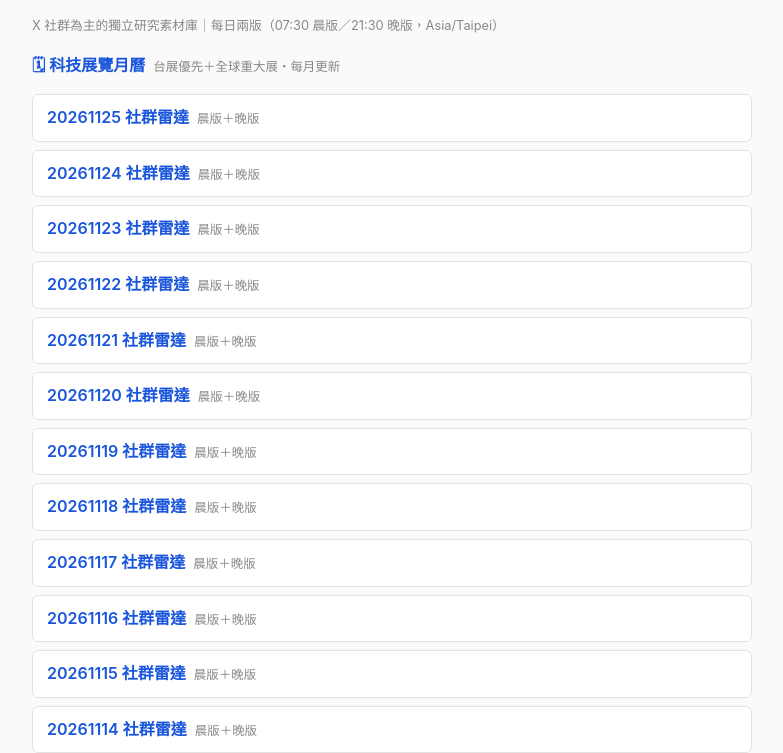
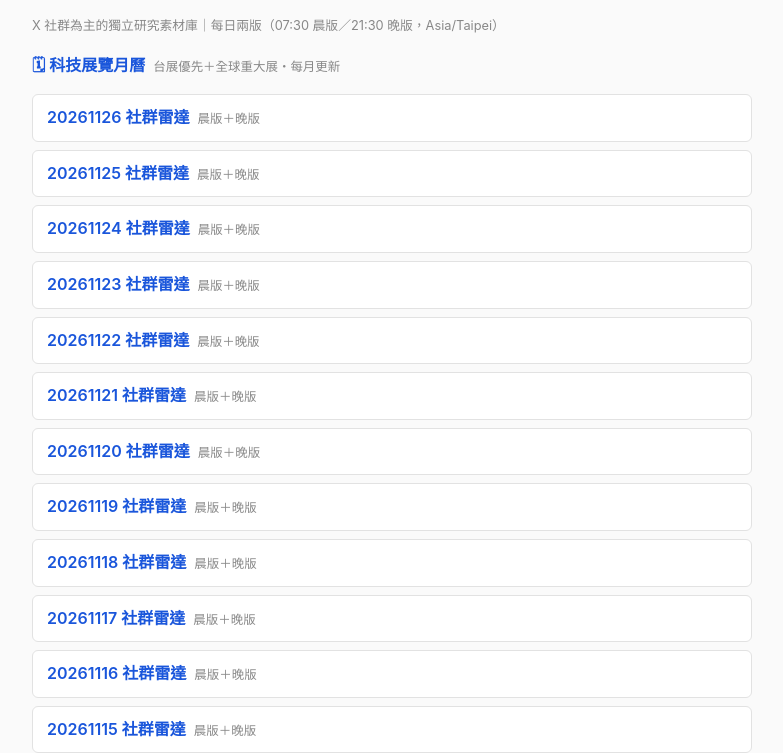
Before and after one commit to MasonLee3721/social-radar, a plain HTML site: page index.html in a window 1280 px wide. Shown: the part 69-822 px from the top of the page, without its empty margins (248-1031 px from the left). Drawn offline with Linux system fonts and the light colour scheme.

Commit message:
radar 20261126-am (1/2)

```diff
--- a/index.html
+++ b/index.html
@@ -8,6 +8,7 @@ a{color:#1a56db;text-decoration:none;font-weight:600}
 a:hover{text-decoration:underline}
 .ed{font-size:.78rem;color:#888;margin-left:8px}
 </style></head><body><h1>📡 社群雷達 SocialRadar</h1><p class="meta">X 社群為主的獨立研究素材庫｜每日兩版（07:30 晨版／21:30 晚版，Asia/Taipei）</p><p><a href="expo.html">🗓 科技展覽月曆</a><span class="ed">台展優先＋全球重大展・每月更新</span></p><ul>
+<li><a href="reports/20261126/RADAR.html">20261126 社群雷達</a><span class="ed">晨版＋晚版</span></li>
 <li><a href="reports/20261125/RADAR.html">20261125 社群雷達</a><span class="ed">晨版＋晚版</span></li>
 <li><a href="reports/20261124/RADAR.html">20261124 社群雷達</a><span class="ed">晨版＋晚版</span></li>
 <li><a href="reports/20261123/RADAR.html">20261123 社群雷達</a><span class="ed">晨版＋晚版</span></li>
```
